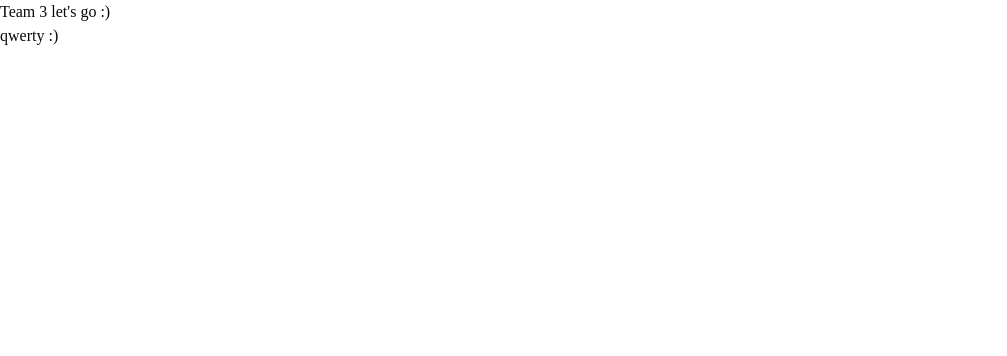
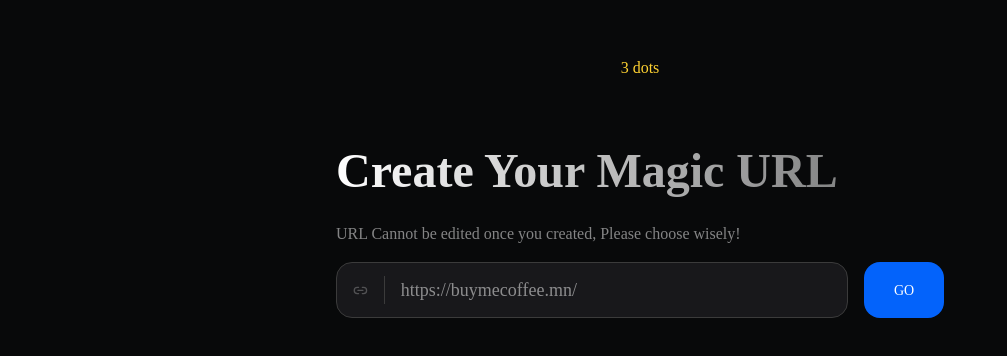
Before and after one commit to leap-2C/team-3, a Next.js app in the folder frontend/: page / in a window 1280 px wide. Shown: the top 356 px of the page, without its empty margins (0-1007 px from the left). Built offline with nearby package versions, Linux system fonts and the light colour scheme.

Commit message:
Finished magicURL

```diff
--- a/frontend/src/app/create-profile/_components/magicURL.tsx
+++ /dev/null
@@ -1,21 +0,0 @@
-import React from "react";
-
-export const MagicURL = () => {
-  return (
-    <>
-      <div className="bg-[#08090A] w-screen h-screen flex flex-col items-center">
-        <div className="text-amber-300 mt-14">3 dots</div>
-        <div>
-          <div className="mt-14 font-bold text-[40px] tracking-[2%] text-transparent bg-clip-text bg-gradient-to-r from-white to-white/40">
-            Create Your Magic URL
-          </div>
-          <div className="mt-4 font-normal text-[14px] tracking-[2%] text-white/50  ">
-            URL Cannot be edited once you created, Please choose wisely!
-          </div>
-        </div>
-      </div>
-    </>
-  );
-};
-
-export default MagicURL;
--- a/frontend/src/app/create-profile/page.tsx
+++ /dev/null
@@ -1,12 +0,0 @@
-"use client";
-import React from "react";
-import MagicURL from "./_components/magicURL";
-const CreateProfile = () => {
-  return (
-    <>
-      <MagicURL />
-    </>
-  );
-};
-
-export default CreateProfile;
--- a/frontend/src/app/page.tsx
+++ b/frontend/src/app/page.tsx
@@ -1,8 +1,8 @@
+import CreateProfile from "./setup/page";
 export default function Home() {
   return (
     <>
-      <div>Team 3 let&apos;s go :)</div>
-      <div>qwerty :)</div>
+      <CreateProfile />
     </>
   );
 }
--- /dev/null
+++ b/frontend/src/app/setup/_components/cardSetupStep.tsx
@@ -0,0 +1,11 @@
+import { Dispatch, SetStateAction } from 'react'
+interface CardSetupProps {
+  setStep: Dispatch<SetStateAction<string>>;
+}
+const CardSetup: React.FC<CardSetupProps> = ({setStep}) => {
+  return (
+    <></>
+  )
+}
+
+export default CardSetup
--- /dev/null
+++ b/frontend/src/app/setup/_components/magicURLStep.tsx
@@ -0,0 +1,58 @@
+import { Dispatch, SetStateAction, useEffect, useRef } from "react";
+import { Link2 } from "lucide-react";
+interface MagicURLProps {
+  setStep: Dispatch<SetStateAction<string>>;
+}
+export const MagicURL: React.FC<MagicURLProps> = ({ setStep }) => {
+  const searchRef = useRef<HTMLInputElement | null>(null);
+  useEffect(() => {
+    searchRef.current?.focus(); // Auto-focus on load
+  }, []);
+  const handleClickBlue = () => {
+    setStep("ProfileSetup");
+  };
+  const handleKeyDown = (e: React.KeyboardEvent<HTMLInputElement>) => {
+    if (e.code === "Space") {
+      e.preventDefault();
+    }
+    if (e.key === "Enter") {
+      const submitButton = document.getElementById(
+        "submitButton"
+      ) as HTMLButtonElement;
+      submitButton.click();
+    }
+  };
+  return (
+    <>
+      <div>
+        <div className="mt-14 font-bold text-5xl tracking-[2%] text-transparent bg-clip-text bg-gradient-to-r from-white to-white/40 leading-[70px]">
+          Create Your Magic URL
+        </div>
+        <div className="mt-4 font-normal text-base tracking-[2%] text-white/50  ">
+          URL Cannot be edited once you created, Please choose wisely!
+        </div>
+        <div className="flex gap-4 mt-4">
+          <div className="border-[0.5px] border-[#3b3b3b] bg-accent-foreground w-lg rounded-2xl flex items-center h-14 gap-4">
+            <Link2 className="ml-4 w-10 h-auto aspect-square opacity-50 stroke-white/50" />
+            <div className="border-r border-[#3b3b3b] h-7"></div>
+            <span className="text-white opacity-50 text-lg">
+              https://buymecoffee.mn/
+            </span>
+            <input
+              onKeyDown={handleKeyDown} //Enter darahad button darj baigaatai adilhan :)
+              ref={searchRef}
+              className="text-white focus:outline-none -ml-3 text-xl font-bold"></input>
+          </div>
+          <button
+            id="submitButton"
+            onClick={handleClickBlue}
+            className="text-white rounded-2xl flex justify-center items-center bg-[#0363fb] w-20 text-[14px] hover:cursor-pointer">
+            GO
+          </button>
+        </div>
+      </div>
+    </>
+  );
+};
+
+export default MagicURL;
--- /dev/null
+++ b/frontend/src/app/setup/_components/profileSetupStep.tsx
@@ -0,0 +1,20 @@
+import { Dispatch, SetStateAction } from "react";
+interface ProfileSetupProps {
+  setStep: Dispatch<SetStateAction<string>>;
+}
+const ProfileSetup: React.FC<ProfileSetupProps> = ({ setStep }) => {
+  const handleClickBlue = () => {
+    setStep("CardSetup");
+  };
+  return (
+    <>
+      <div>
+        <button onClick={handleClickBlue} className="text-white">
+          CLick me to change step
+        </button>
+      </div>
+    </>
+  );
+};
+
+export default ProfileSetup;
--- /dev/null
+++ b/frontend/src/app/setup/page.tsx
@@ -0,0 +1,21 @@
+"use client";
+import { useState } from "react";
+import MagicURL from "./_components/magicURLStep";
+import ProfileSetup from "./_components/profileSetupStep";
+import CardSetup from "./_components/cardSetupStep";
+const CreateProfile = () => {
+  const [step, setStep] = useState("magicURL");
+  return (
+    <>
+      <div className="bg-[#08090A] w-screen h-screen flex flex-col items-center">
+        <div className="text-amber-300 mt-14">3 dots</div>
+
+        {step === "magicURL" && <MagicURL setStep={setStep} />}
+        {step === "ProfileSetup" && <ProfileSetup setStep={setStep} />}
+        {step === "CardSetup" && <CardSetup setStep={setStep} />}
+      </div>
+    </>
+  );
+};
+
+export default CreateProfile;
--- a/frontend/src/components/LayoutComp.tsx
+++ b/frontend/src/components/LayoutComp.tsx
@@ -14,9 +14,11 @@
   children: React.ReactNode;
 }) {
   return (
-    <div className={manRope.variable}>
-      {children}
-      <ToastContainer />
-    </div>
+    <html>
+      <body className={manRope.variable}>
+        {children}
+        <ToastContainer />
+      </body>
+    </html>
   );
 }
```
Also changed, not shown: frontend/src/app/create-profile/_components/cardSetup.tsx (deleted, +0 -9 lines), frontend/src/app/create-profile/_components/profileSetup.tsx (deleted, +0 -9 lines), frontend/src/app/setup/layout.tsx (renamed from frontend/src/app/auth/layout.tsx).
